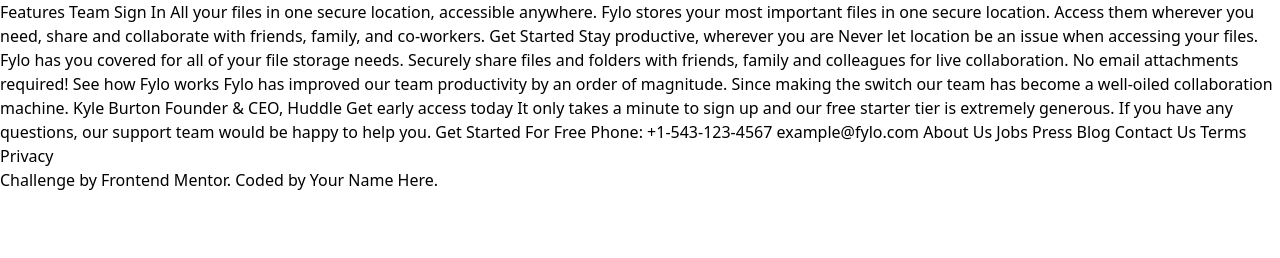
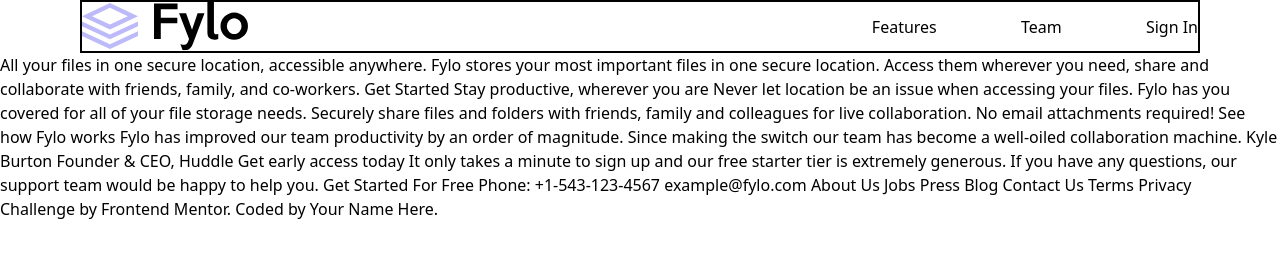
Before and after one commit to ShreeraamGit/fylo-landing-page-with-two-column-layout-master, a plain HTML site: page index.html in a window 1280 px wide. Drawn offline with Linux system fonts and the light colour scheme.

Commit message:
nav nar finished

```diff
--- a/index.html
+++ b/index.html
@@ -22,13 +22,28 @@
         rel="stylesheet">
 </head>
 
-<body class="font-body m-0">
+<body class="m-0 font-body">
+    <main id="container">
+        <nav id="navbar" class="border-2 border-black flex items-center mx-20">
+            <div id="logo" class="">
+                <img class="" src="/images/logo.svg" alt="logo">
+            </div>
+            <div id="navitems" class="ml-auto">
+                <ul>
+                    <li class="inline-block mr-20"><a href="#">Features</a></li>
+                    <li class="inline-block mr-20"><a href="#">Team</a></li>
+                    <li class="inline-block"><a href="#">Sign In</a></li>
+                </ul>
+            </div>
+        </nav>
+        <section id="intro"></section>
+    </main>
 
 
-    Features Team Sign In All your files in one secure location, accessible anywhere. Fylo stores your most important files in one secure location. Access them wherever you need, share and collaborate with friends, family, and co-workers. Get Started Stay
-    productive, wherever you are Never let location be an issue when accessing your files. Fylo has you covered for all of your file storage needs. Securely share files and folders with friends, family and colleagues for live collaboration. No email attachments
-    required! See how Fylo works Fylo has improved our team productivity by an order of magnitude. Since making the switch our team has become a well-oiled collaboration machine. Kyle Burton Founder & CEO, Huddle Get early access today It only takes a
-    minute to sign up and our free starter tier is extremely generous. If you have any questions, our support team would be happy to help you. Get Started For Free Phone: +1-543-123-4567 example@fylo.com About Us Jobs Press Blog Contact Us Terms Privacy
+    All your files in one secure location, accessible anywhere. Fylo stores your most important files in one secure location. Access them wherever you need, share and collaborate with friends, family, and co-workers. Get Started Stay productive, wherever
+    you are Never let location be an issue when accessing your files. Fylo has you covered for all of your file storage needs. Securely share files and folders with friends, family and colleagues for live collaboration. No email attachments required!
+    See how Fylo works Fylo has improved our team productivity by an order of magnitude. Since making the switch our team has become a well-oiled collaboration machine. Kyle Burton Founder & CEO, Huddle Get early access today It only takes a minute to
+    sign up and our free starter tier is extremely generous. If you have any questions, our support team would be happy to help you. Get Started For Free Phone: +1-543-123-4567 example@fylo.com About Us Jobs Press Blog Contact Us Terms Privacy
 
     <footer>
         <p class="attribution">
--- a/tailwindcss/tailwind.config.js
+++ b/tailwindcss/tailwind.config.js
@@ -5,8 +5,8 @@
     theme: {
         extend: {
             fontFamily: {
-                'body': ['Open Sans', sans - serif],
-                'heading': ['Raleway', sans - serif],
+                'body': "'Open Sans', sans - serif",
+                'heading': "'Raleway', sans - serif"
             }
         },
     },
```
Also changed, not shown: app.css.
